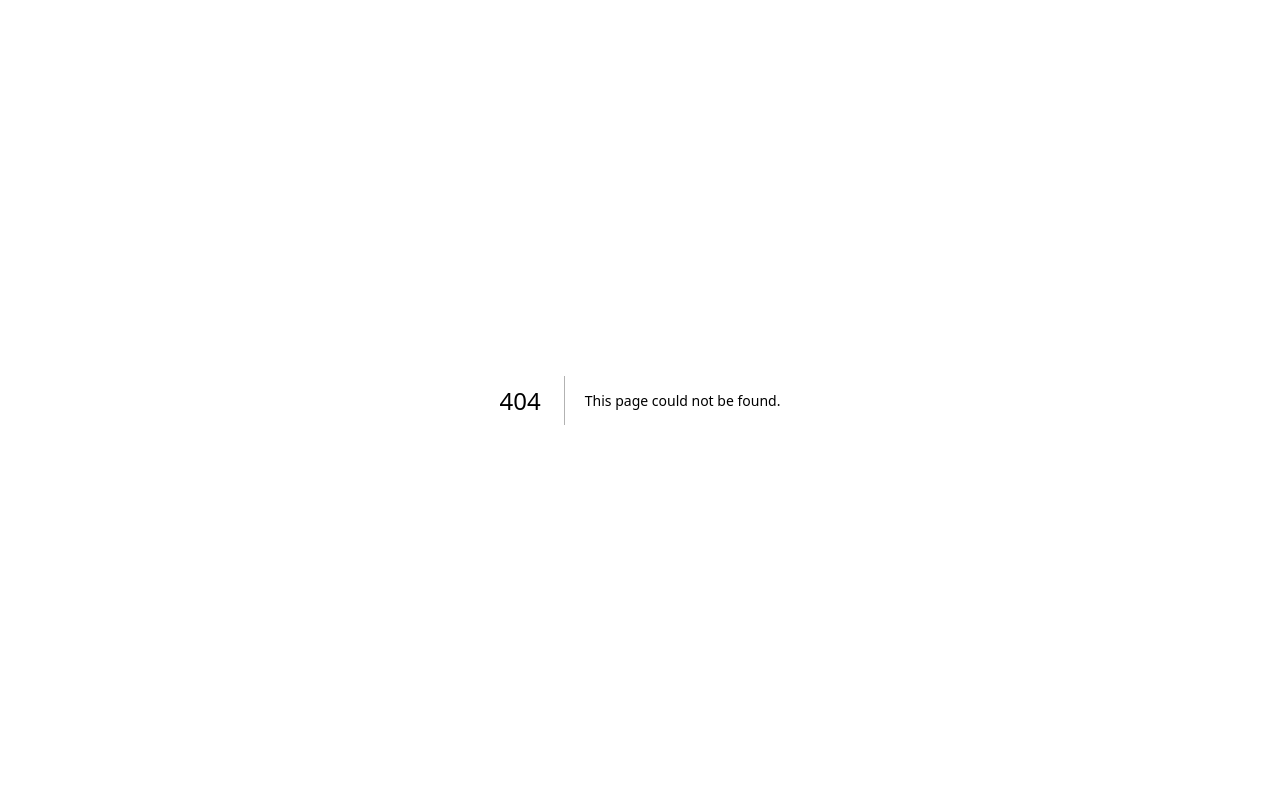
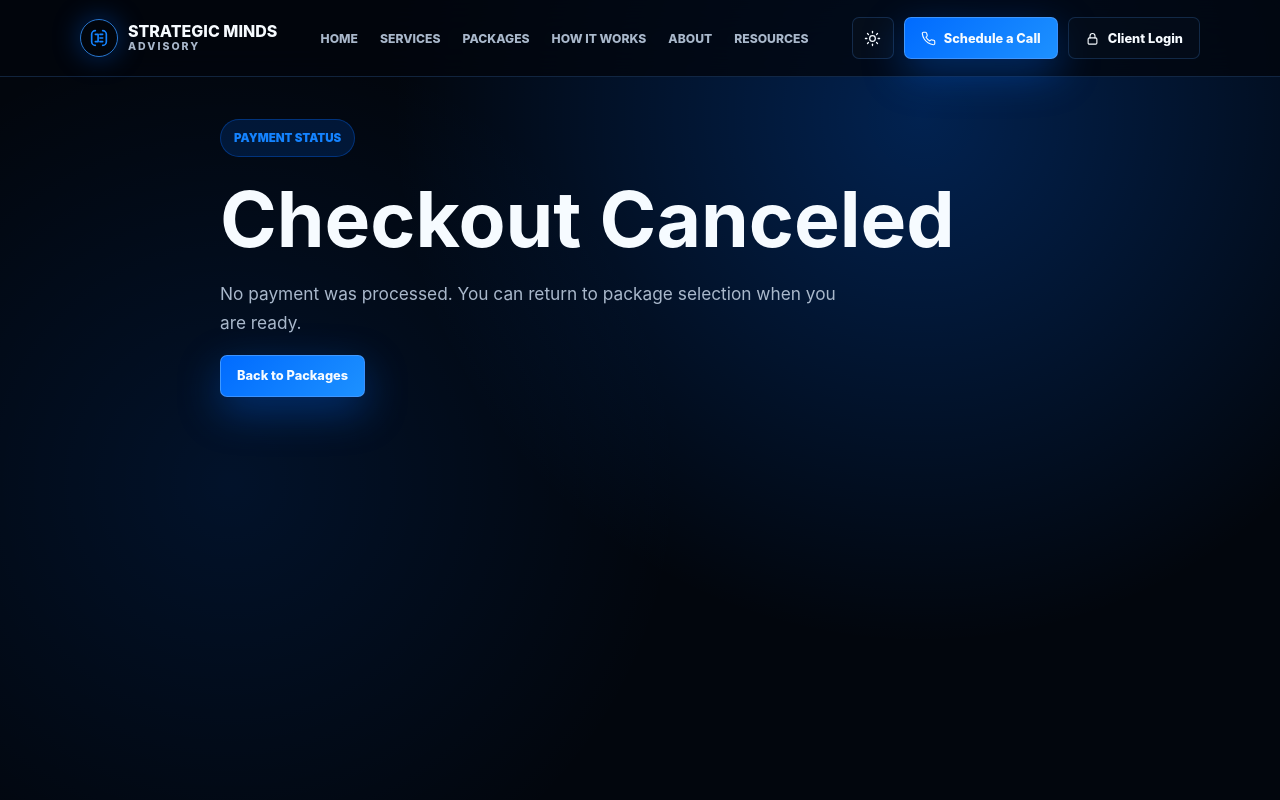
Before and after one commit to Strategic-Minds/BUSINESS-BUILDER, a Next.js app: page /payment/cancel in a window 1280 px wide. Before the commit this address had no page. Shown: the top 800 px of the page. Built offline with nearby package versions, Linux system fonts and the light colour scheme.

Commit message:
feat(site-v2): app/payment/cancel/page.tsx

```diff
--- /dev/null
+++ b/app/payment/cancel/page.tsx
@@ -0,0 +1,17 @@
+import Link from "next/link";
+import { PageChrome } from "@/components/site-shell";
+
+export default function PaymentCancelPage() {
+  return (
+    <PageChrome>
+      <main className="subpage">
+        <div className="wrap legal">
+          <span className="eyebrow">Payment status</span>
+          <h1>Checkout Canceled</h1>
+          <p className="lead">No payment was processed. You can return to package selection when you are ready.</p>
+          <Link className="button button-primary" href="/payment">Back to Packages</Link>
+        </div>
+      </main>
+    </PageChrome>
+  );
+}
```
